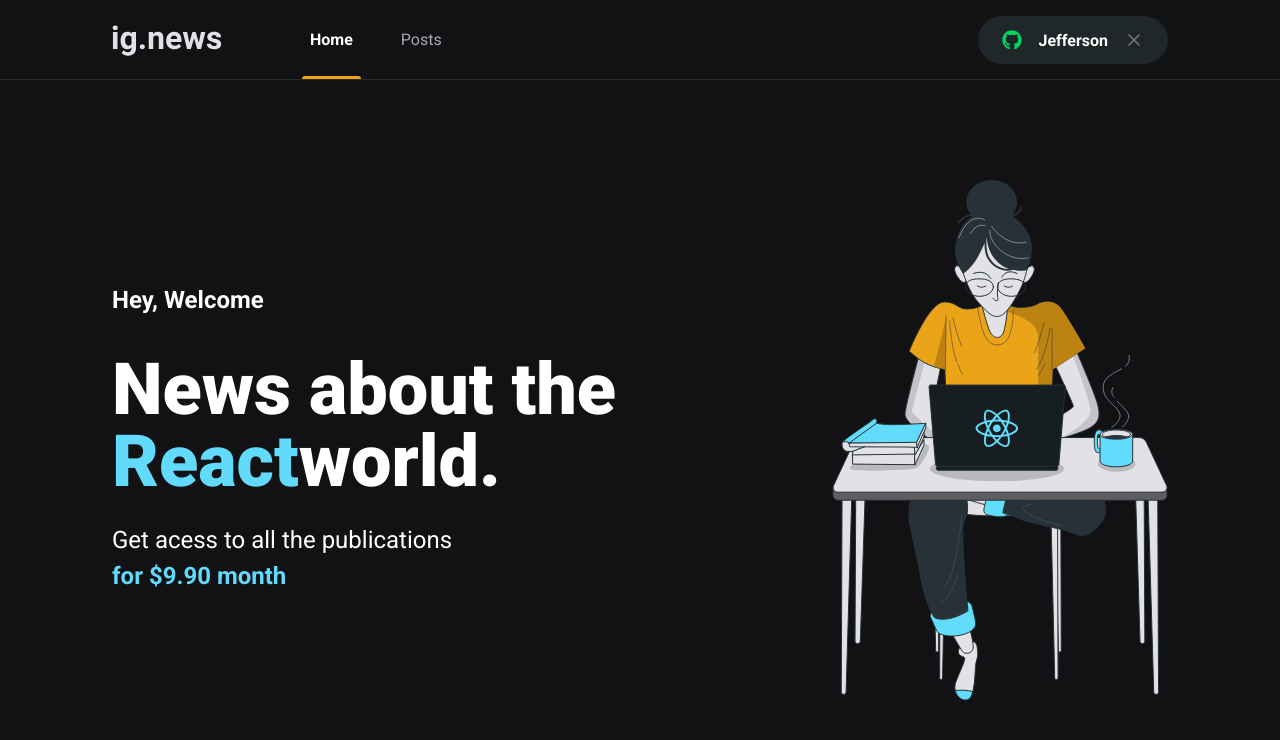
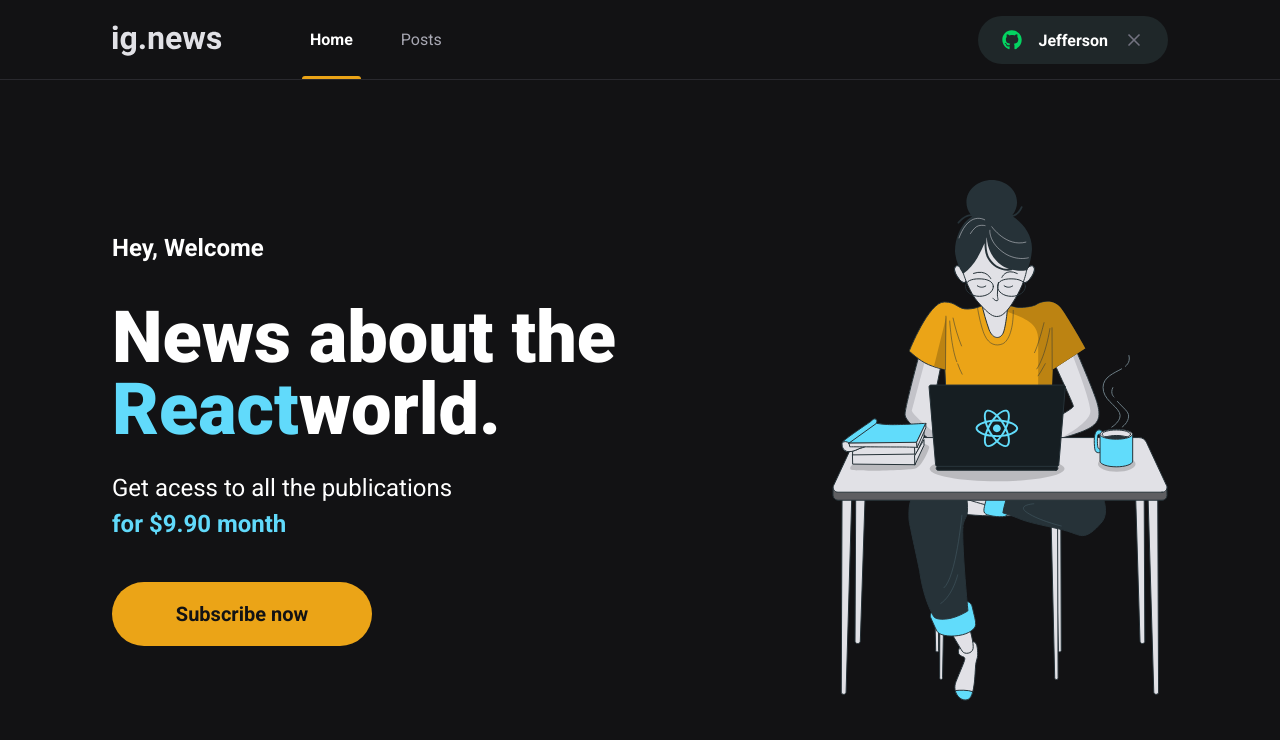
Before and after one commit to Jefferson066/ignews, a Next.js app: page / in a window 1280 px wide. Shown: the top 740 px of the page. Built offline with nearby package versions, Linux system fonts and the light colour scheme.

Commit message:
subscribe button

```diff
--- /dev/null
+++ b/src/components/SubscribeButton/index.tsx
@@ -0,0 +1,14 @@
+
+import styles from './styles.module.scss';
+
+export function SubscribeButton() {
+
+    return(
+        <button
+            type='button'
+            className={styles.subscribeButton}
+        >
+            Subscribe now
+        </button>
+    )
+}
--- /dev/null
+++ b/src/components/SubscribeButton/styles.module.scss
@@ -0,0 +1,20 @@
+.subscribeButton{
+    width: 260px;
+    height: 4rem;
+    border: 0;
+    border-radius: 2rem;
+    background: var(--yellow-500);
+    color:var(--gray-900);
+    font-size: 1.25rem;
+    font-weight: bold;
+
+    display: flex;
+    justify-content: center;
+    align-items: center;
+
+    transition: filter 0.2s;
+
+    &:hover{
+        filter: brightness(0.8);
+    }
+}
--- a/src/pages/home.module.scss
+++ b/src/pages/home.module.scss
@@ -38,4 +38,8 @@
             font-weight: bold;
         }
     }
+
+    button{
+        margin-top: 2.5rem;
+    }
 }
--- a/src/pages/index.tsx
+++ b/src/pages/index.tsx
@@ -1,4 +1,5 @@
 import Head from 'next/head'
+import { SubscribeButton } from '../components/SubscribeButton';
 
 import styles from './home.module.scss';
 
@@ -14,12 +15,13 @@
           <span>Hey, Welcome</span>
           <h1>News about the <span>React</span>world.</h1>
           <p>
-            Get acess to all the publications <br/>
+            Get acess to all the publications <br />
             <span>for $9.90 month</span>
           </p>
+          <SubscribeButton />
         </section>
-       {/* eslint-disable-next-line @next/next/no-img-element */}
-      <img src="/images/avatar.svg" alt="Girl coding"  />
+        {/* eslint-disable-next-line @next/next/no-img-element */}
+        <img src="/images/avatar.svg" alt="Girl coding" />
       </main>
 
     </>
```
